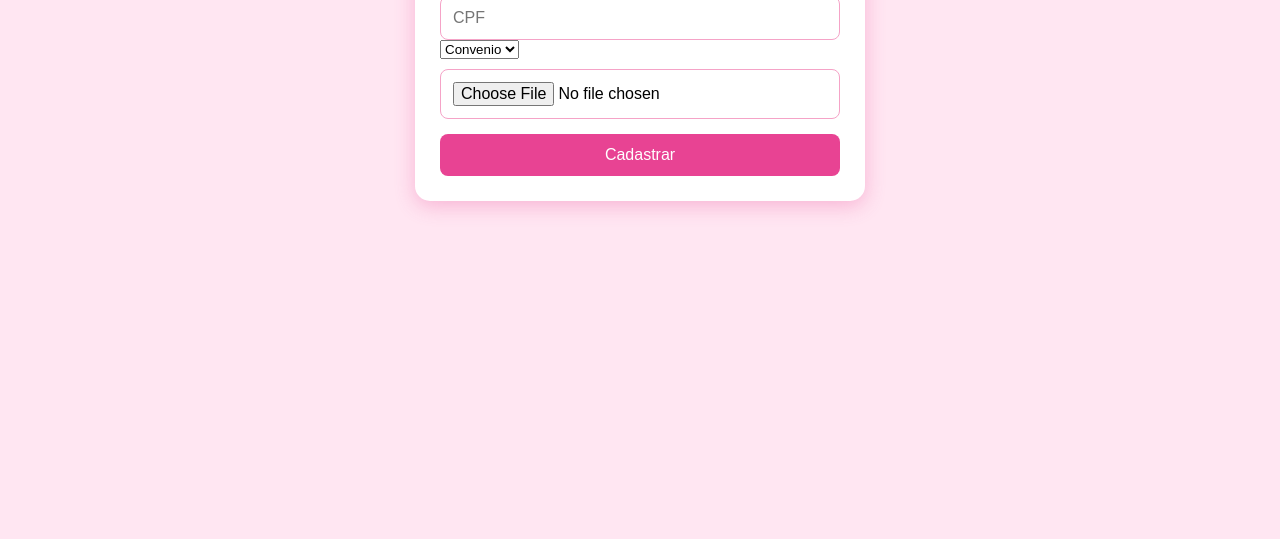
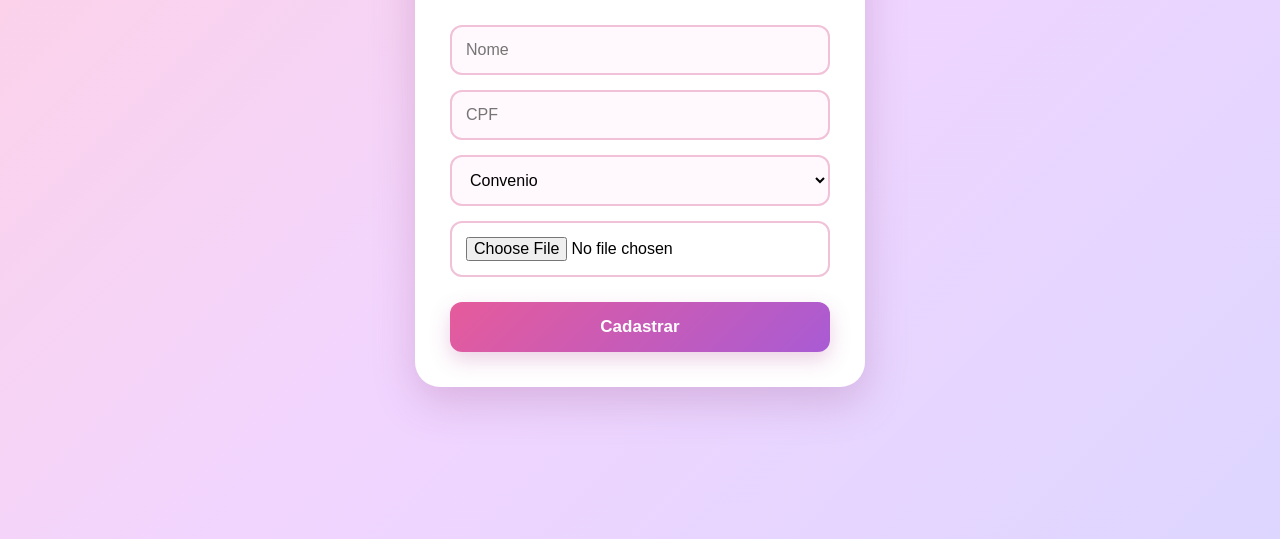
Before and after one commit to yasminaetio5/hospital2, a website: page frontend/atendimento.html in a window 1280 px wide. Shown: the part 261-800 px from the top of the page. Drawn offline with Linux system fonts and the light colour scheme; files that its build step writes are made by us from their sources.

Commit message:
Update atendimento.html

```diff
--- a/frontend/atendimento.html
+++ b/frontend/atendimento.html
@@ -1,11 +1,119 @@
 <!DOCTYPE html>
-<html>
-<head><link rel="stylesheet" href="style.css"></head>
+<html lang="pt-BR">
+
+<head>
+    <meta charset="UTF-8">
+    <meta name="viewport" content="width=device-width, initial-scale=1.0">
+
+    <title>Atendimento</title>
+
+    <style>
+        * {
+            box-sizing: border-box;
+        }
+
+        body {
+            margin: 0;
+            min-height: 100vh;
+            font-family: Arial, sans-serif;
+
+            background: linear-gradient(
+                135deg,
+                #ffd1e3,
+                #f1d5ff,
+                #ddd6ff
+            );
+
+            display: flex;
+            justify-content: center;
+            align-items: center;
+        }
+
+        .container {
+            width: 90%;
+            max-width: 450px;
+            padding: 35px;
+
+            background: white;
+            border-radius: 25px;
+
+            box-shadow: 0 15px 40px rgba(150, 70, 130, 0.25);
+        }
+
+        h2 {
+            text-align: center;
+            color: #d34887;
+            font-size: 30px;
+            margin-bottom: 25px;
+        }
+
+        input,
+        select {
+            width: 100%;
+            padding: 14px;
+            margin-top: 15px;
+
+            border: 2px solid #f1c1d8;
+            border-radius: 12px;
+
+            background: #fff8fc;
+            font-size: 16px;
+            outline: none;
+        }
+
+        input:focus,
+        select:focus {
+            border-color: #c85a9a;
+            box-shadow: 0 0 8px rgba(200, 90, 154, 0.25);
+        }
+
+        input[type="file"] {
+            background: white;
+            cursor: pointer;
+        }
+
+        button {
+            width: 100%;
+            padding: 15px;
+            margin-top: 25px;
+
+            border: none;
+            border-radius: 12px;
+
+            background: linear-gradient(
+                135deg,
+                #e65b9b,
+                #a95bd4
+            );
+
+            color: white;
+            font-size: 17px;
+            font-weight: bold;
+
+            cursor: pointer;
+
+            box-shadow: 0 8px 20px rgba(180, 70, 150, 0.25);
+        }
+
+        button:hover {
+            transform: translateY(-2px);
+            background: linear-gradient(
+                135deg,
+                #d94d8d,
+                #974bc5
+            );
+        }
+    </style>
+</head>
+
 <body>
+
 <div class="container">
+
     <h2>Atendimento</h2>
 
     <input id="nome" placeholder="Nome">
+
     <input id="cpf" placeholder="CPF">
 
     <select id="tipo">
@@ -16,11 +124,12 @@
     <input type="file" id="foto">
 
     <button onclick="cadastrar()">Cadastrar</button>
+
 </div>
 
 <script>
 function cadastrar(){
- fetch("http://localhost:3000/atendimento",{
+    fetch("http://localhost:3000/atendimento", {
         method:"POST",
         headers:{"Content-Type":"application/json"},
         body: JSON.stringify({
@@ -29,8 +138,10 @@ function cadastrar(){
             tipo: tipo.value
         })
     });
+
     alert("Paciente enviado para triagem");
 }
 </script>
+
 </body>
 </html>
```
Lines whose indentation alone changed are shown as unchanged.
